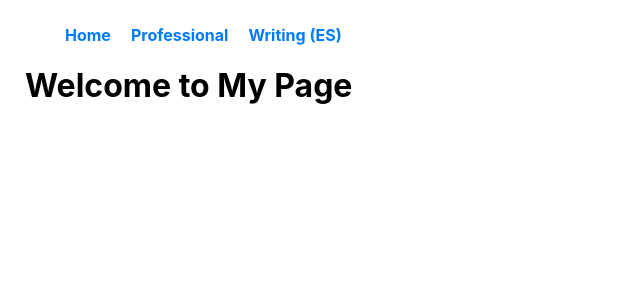
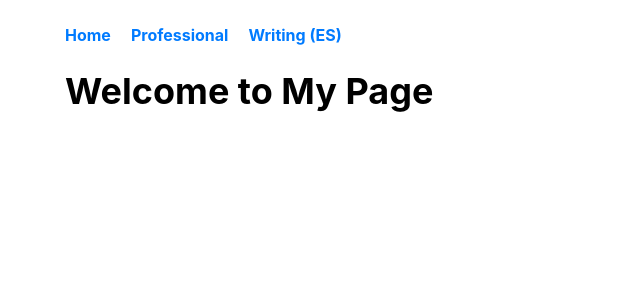
Before and after one commit to javicps/my-page, a React (Create React App) app: page / in a window 1280 px wide. Shown: the top 300 px of the page, without its empty margins (0-640 px from the left). Built offline with nearby package versions, Linux system fonts and the light colour scheme.

Commit message:
Change css margins

```diff
--- a/src/App.js
+++ b/src/App.js
@@ -16,7 +16,7 @@ const App = () => {
 
       <Menu/>
       <Routes>
-        <Route path="/" element={<h1>Welcome to My Page</h1>} />
+        <Route path="/" element={<div class="free-text"><h1>Welcome to My Page</h1></div>} />
         <Route path="/professional" element={<Professional />} />
         <Route path="/writing" element={<Writing />} />
         <Route path="/writing/laleydeldesierto" element={<Laleydeldesierto />} />
--- a/src/pages/Professional.js
+++ b/src/pages/Professional.js
@@ -13,7 +13,7 @@ const About = () => {
 
       <p>Check the <a href="https://sysdig.com/blog/author/javier-martinez/" target="_blank">technical articles I wrote for Sysdig</a></p>
 
-      <p>The piece about <a href="https://sysdig.com/blog/debug-kubernetes-crashloopbackoff/" target="_blank">Crashloopbackoff</a> reached #1 rank in Googl and was featured in several professional channels</p>
+      <p>The piece about <a href="https://sysdig.com/blog/debug-kubernetes-crashloopbackoff/" target="_blank">Crashloopbackoff</a> reached #1 rank in Google and was featured in several professional channels</p>
 
       <p>Watch my talk about Container Checkpointing in Open Source Summit Europe (with Daniel Simionato):</p>
       <iframe width="560" height="315" src="https://www.youtube.com/embed/cQkCOZWjXNs?si=nWPi8rRTa2n18umh" title="YouTube video player" frameborder="0" allow="accelerometer; autoplay; clipboard-write; encrypted-media; gyroscope; picture-in-picture; web-share" referrerpolicy="strict-origin-when-cross-origin" allowfullscreen></iframe>
```
